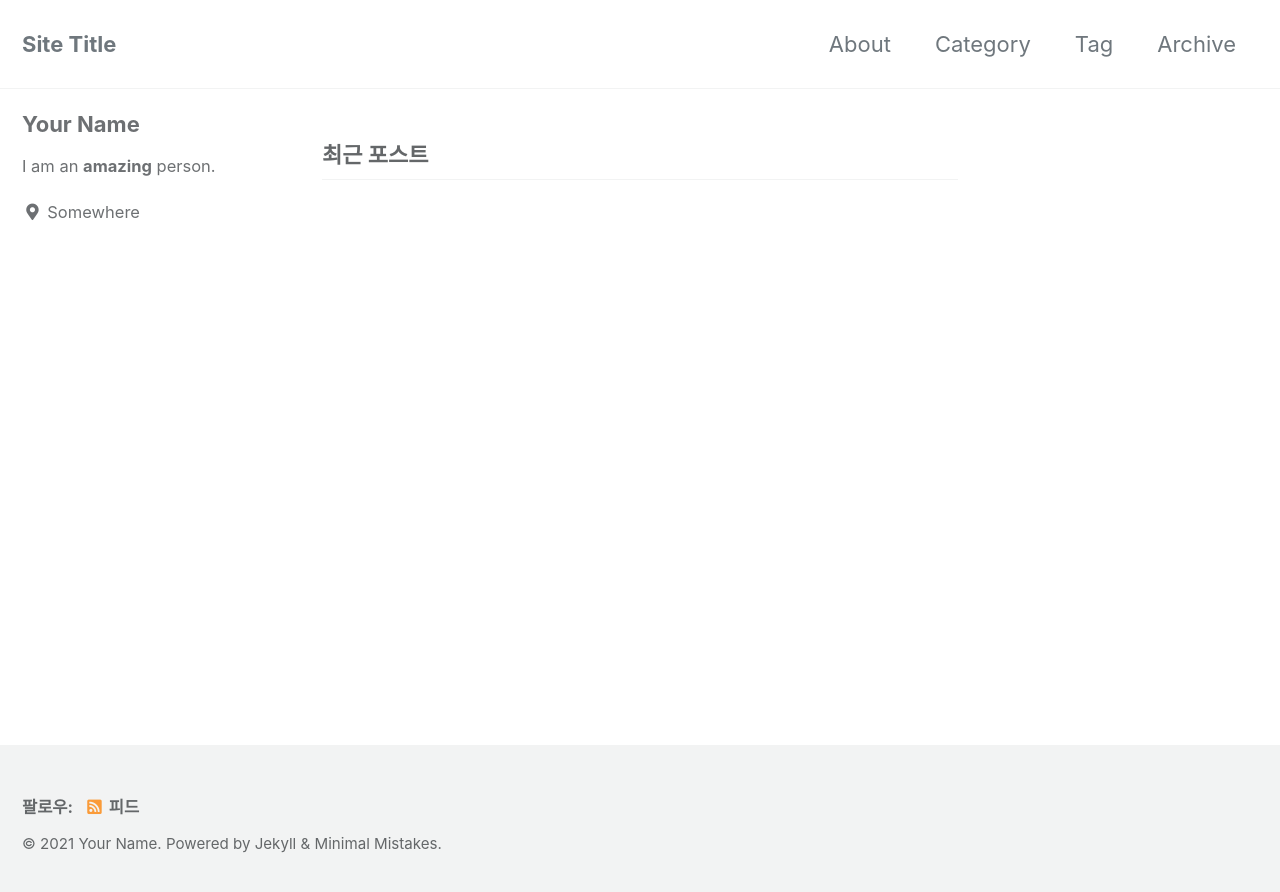
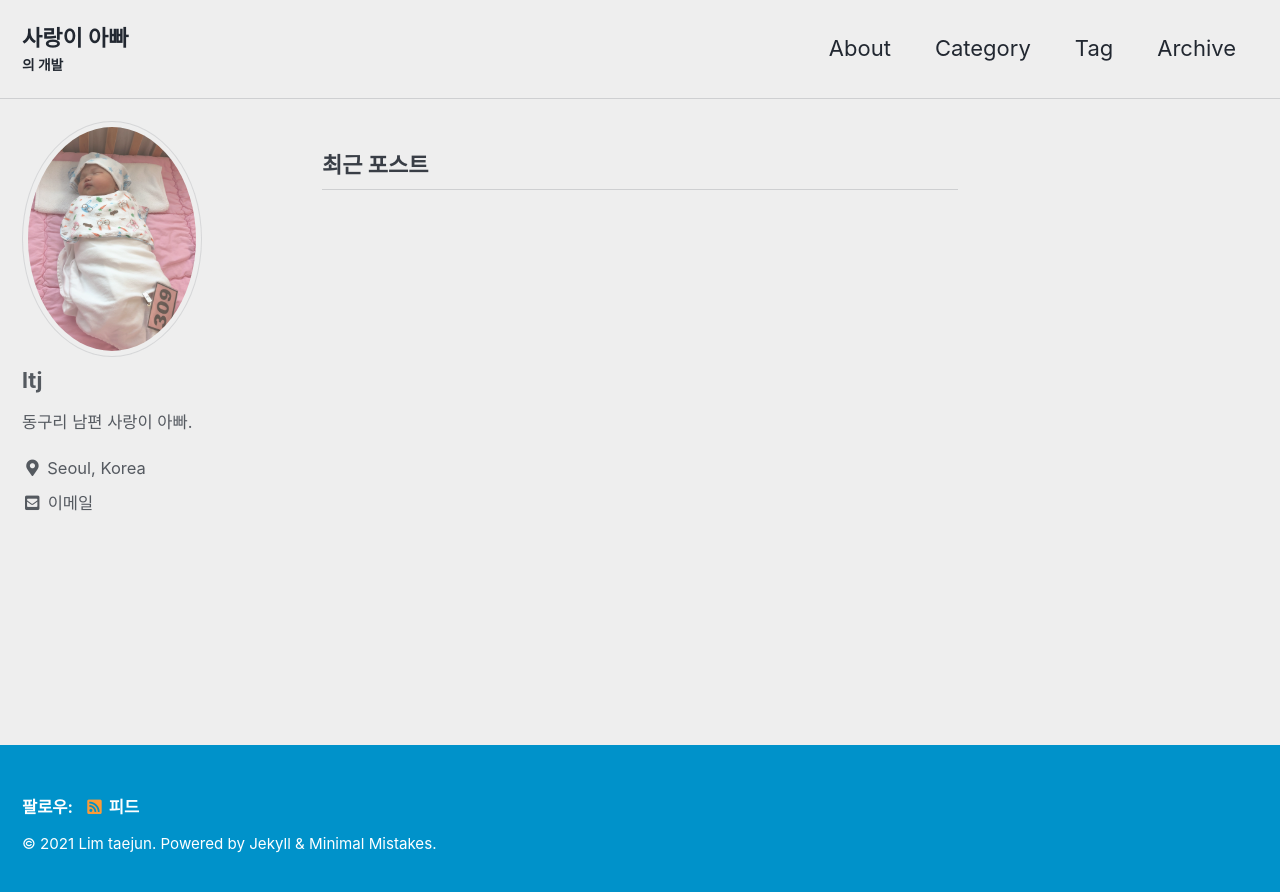
Before and after one commit to limteajun/limteajun.github.io, a Jekyll site: the page built from index.html, in a window 1280 px wide. Shown: the top 892 px of the page. Built offline with Jekyll 4.4.1, drawn with Linux system fonts in a browser that asks for light colours; cached includes are drawn as plain includes; the list of posts is cut into pages by our own code.

Commit message:
config 수정

```diff
--- a/_config.yml
+++ b/_config.yml
@@ -12,16 +12,16 @@
 
 # theme                  : "minimal-mistakes-jekyll"
 # remote_theme           : "mmistakes/minimal-mistakes"
-minimal_mistakes_skin    : "default" # "air", "aqua", "contrast", "dark", "dirt", "neon", "mint", "plum", "sunrise"
+minimal_mistakes_skin    :  "air"  #"default"  "air", "aqua", "contrast", "dark", "dirt", "neon", "mint", "plum", "sunrise"
 
 # Site Settings
 locale                   : "ko-KR"
-title                    : "Site Title"
+title                    : "사랑이 아빠"
 title_separator          : "-"
-subtitle                 : # site tagline that appears below site title in masthead
-name                     : "Your Name"
-description              : "An amazing website."
-url                      : # the base hostname & protocol for your site e.g. "https://mmistakes.github.io"
+subtitle                 : "의 개발"
+name                     : "Lim taejun"
+description              : ""
+url                      : "https://limteajun.github.io"
 baseurl                  : # the subpath of your site, e.g. "/blog"
 repository               : # GitHub username/repo-name e.g. "mmistakes/minimal-mistakes"
 teaser                   : # path of fallback teaser image, e.g. "/assets/images/500x300.png"
@@ -101,11 +101,11 @@ analytics:
 
 # Site Author
 author:
-  name             : "Your Name"
-  avatar           : # path of avatar image, e.g. "/assets/images/bio-photo.jpg"
-  bio              : "I am an **amazing** person."
-  location         : "Somewhere"
-  email            :
+  name             : "ltj"
+  avatar           : "/images/author/KakaoTalk_20210915_122617876.jpg"
+  bio              : "동구리 남편 사랑이 아빠."
+  location         : "Seoul, Korea"
+  email            : limteajun@naver.com
   links:
     - label: "Email"
       icon: "fas fa-fw fa-envelope-square"
--- a/_sass/minimal-mistakes/_sidebar.scss
+++ b/_sass/minimal-mistakes/_sidebar.scss
@@ -134,7 +134,7 @@
   }
 
   img {
-    max-width: 110px;
+    max-width: 180px;
     border-radius: 50%;
 
     @include breakpoint($large) {
```
Also changed, not shown: images/author/KakaoTalk_20210915_122617876.jpg (added).
